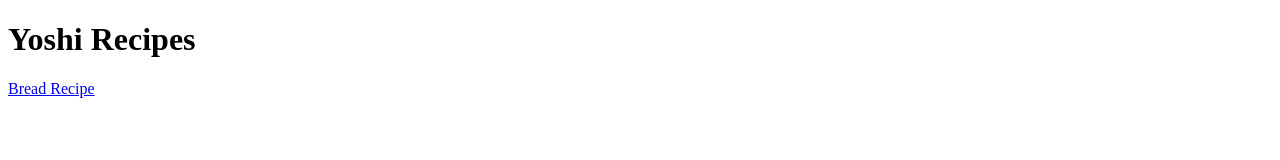
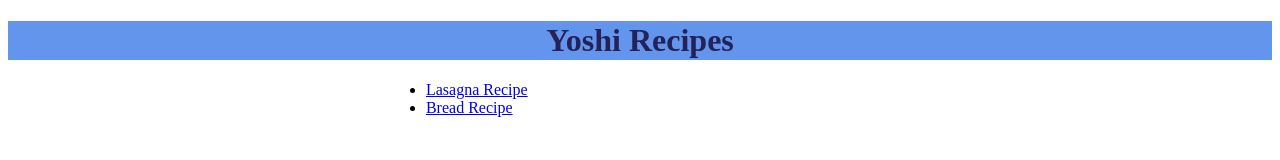
Before and after one commit to Simplisticbubble/Odin-Recipes, a plain HTML site: page index.html in a window 1280 px wide. Drawn offline with Linux system fonts and the light colour scheme.

Commit message:
adding css to the website

```diff
--- a/index.html
+++ b/index.html
@@ -3,9 +3,14 @@
     <head>
         <meta charset="uft-8">
         <title>Yoshi Recipes</title>
+        <link rel="stylesheet" href="style.css">
     </head>
     <body>
         <h1>Yoshi Recipes</h1>
-        <a href = "recipes/lasagna.html">Bread Recipe</a>
+        <ul>
+             <li><a href = "recipes/lasagna.html">Lasagna Recipe</a></li>
+             <li><a href = "recipes/Bread.html">Bread Recipe</a></li>
+        </ul>
+
     </body>
 </html>
--- /dev/null
+++ b/style.css
@@ -0,0 +1,17 @@
+*{
+
+}
+
+h1{
+    font-family: Lora, serif;
+    font-size:200;
+    font-weight: 700;
+    line-height: 1.2;
+    color: rgb(35, 35, 90);
+    text-align: center;
+    background-color: cornflowerblue;
+
+}
+ul{
+    margin-left: 10cm;
+}
```
Also changed, not shown: recipes/lasagna.html (+1 -0 lines), recipes/recipe-style.css (added).
